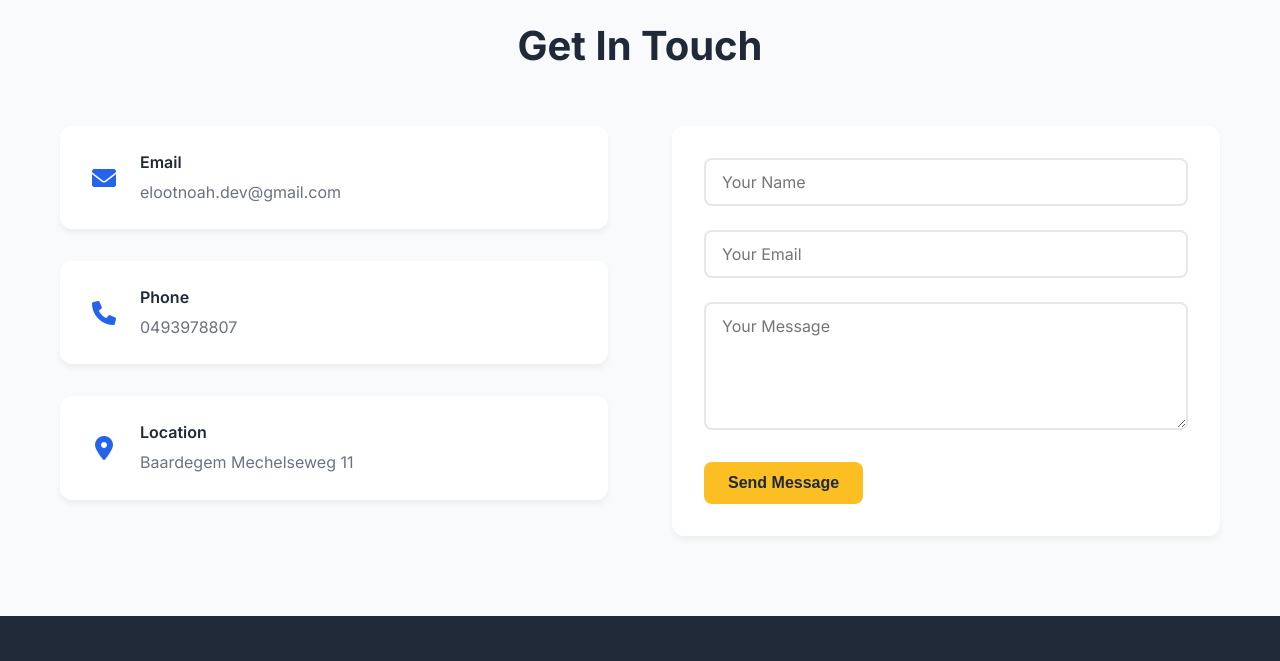
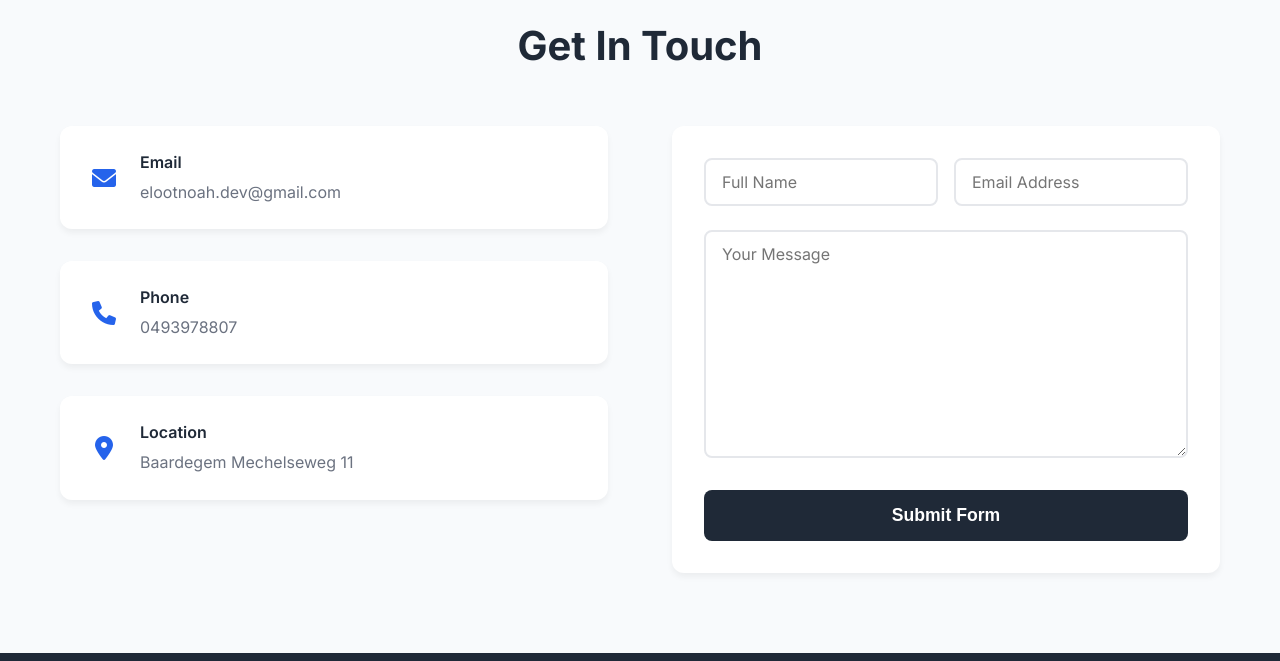
Before and after one commit to TheDebtCollector/CamelCodePortfolio, a plain HTML site: page index.html in a window 1280 px wide. Shown: the part 2210-2871 px from the top of the page. Drawn offline with Linux system fonts and the light colour scheme.

Commit message:
Add files via upload

```diff
--- a/index.html
+++ b/index.html
@@ -152,19 +152,23 @@
                         </div>
                     </div>
                 </div>
-                <form class="contact-form" action="https://formsubmit.co/elootnoah.dev@gmail.com" method="POST">
+                <form class="contact-form" target="_blank" action="https://formsubmit.co/elootnoah.dev@gmail.com" method="POST">
                     <input type="hidden" name="_subject" value="New Contact Form Submission">
                     <input type="hidden" name="_next" value="thanks.html">
                     <div class="form-group">
-                        <input type="text" name="name" placeholder="Your Name" required>
+                        <div class="form-row">
+                            <div class="col">
+                                <input type="text" name="name" class="form-control" placeholder="Full Name" required>
+                            </div>
+                            <div class="col">
+                                <input type="email" name="email" class="form-control" placeholder="Email Address" required>
+                            </div>
+                        </div>
                     </div>
                     <div class="form-group">
-                        <input type="email" name="email" placeholder="Your Email" required>
+                        <textarea placeholder="Your Message" class="form-control" name="message" rows="10" required></textarea>
                     </div>
-                    <div class="form-group">
-                        <textarea name="message" placeholder="Your Message" rows="5" required></textarea>
-                    </div>
-                    <button type="submit" class="btn btn-primary">Send Message</button>
+                    <button type="submit" class="btn btn-lg btn-dark btn-block">Submit Form</button>
                 </form>
             </div>
         </div>
--- a/styles.css
+++ b/styles.css
@@ -393,8 +393,18 @@ body {
     margin-bottom: 1.5rem;
 }
 
-.form-group input,
-.form-group textarea {
+.form-row {
+    display: grid;
+    grid-template-columns: 1fr 1fr;
+    gap: 1rem;
+}
+
+.col {
+    display: flex;
+    flex-direction: column;
+}
+
+.form-control {
     width: 100%;
     padding: 12px 16px;
     border: 2px solid #e5e7eb;
@@ -404,15 +414,34 @@ body {
     font-family: inherit;
 }
 
-.form-group input:focus,
-.form-group textarea:focus {
+.form-control:focus {
     outline: none;
     border-color: #2563eb;
 }
 
-.form-group textarea {
+.form-group textarea.form-control {
     resize: vertical;
     min-height: 120px;
+}
+
+/* Button styles for the new form */
+.btn-lg {
+    padding: 15px 30px;
+    font-size: 1.1rem;
+}
+
+.btn-dark {
+    background: #1f2937;
+    color: white;
+}
+
+.btn-dark:hover {
+    background: #374151;
+}
+
+.btn-block {
+    width: 100%;
+    display: block;
 }
 
 /* Footer */
@@ -548,6 +577,11 @@ body {
         gap: 2rem;
     }
 
+    .form-row {
+        grid-template-columns: 1fr;
+        gap: 0;
+    }
+
     .features-grid {
         grid-template-columns: 1fr;
     }
```
